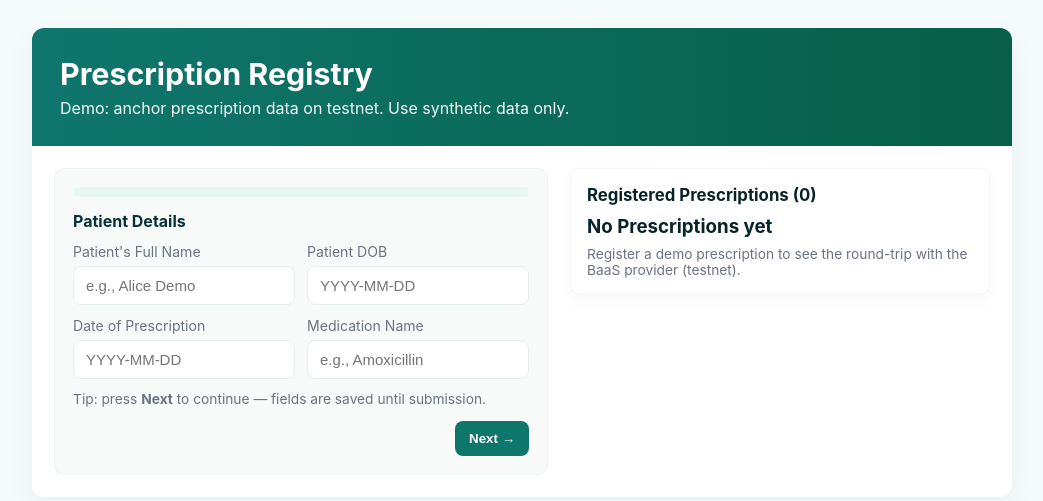
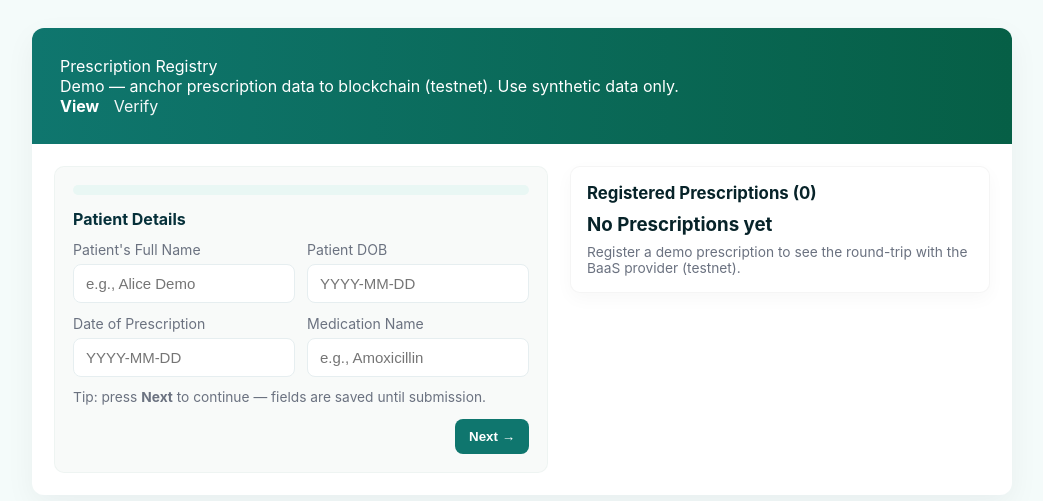
Before and after one commit to edzaniBruce51/algorand-prescription-registry-v1, a Flask app: page / in a window 1280 px wide. Shown: the top 501 px of the page, without its empty margins (118-1161 px from the left). Run offline with Flask 3, Linux system fonts and the light colour scheme.

Commit message:
improved UI/UX to best fit medical application

```diff
--- a/templates/index.html
+++ b/templates/index.html
@@ -173,10 +173,16 @@
 </head>
 <body>
     <div class="container">
-        <div class="header">
-            <h1>Prescription Registry</h1>
-            <p style="opacity:.95;">Demo: anchor prescription data on testnet. Use synthetic data only.</p>
-        </div>
+        <header class="header">
+            <div>
+                <div class="title">Prescription Registry</div>
+                <div class="subtitle">Demo — anchor prescription data to blockchain (testnet). Use synthetic data only.</div>
+            </div>
+            <nav aria-label="top navigation">
+                <a href="{{ url_for('index') }}" style="color:white; text-decoration:none; font-weight:700; margin-right:10px">View</a>
+                <a href="{{ url_for('verify_prescription') }}" style="color:white; text-decoration:none; opacity:0.95">Verify</a>
+            </nav>
+        </header>
 
         <div class="content">
             <!-- LEFT: Form (multi-step) -->
```
